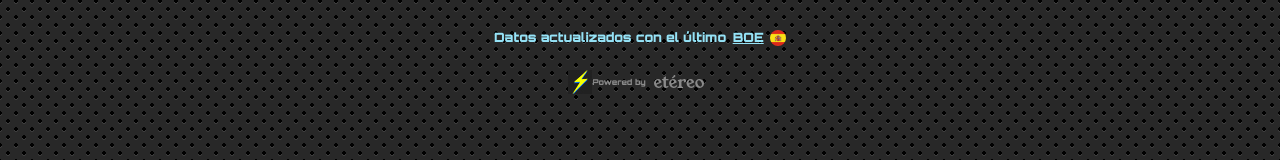
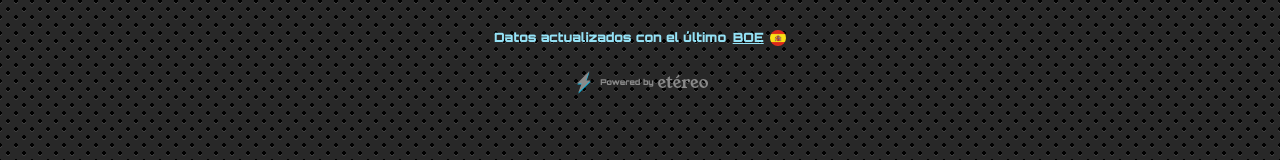
Before and after one commit to dieguezz/covid-countdown-spain, a React (Create React App) app: page / in a window 1280 px wide. Shown: the part 559-719 px from the top of the page. Built offline with nearby package versions, Linux system fonts and the light colour scheme.

Commit message:
:art: footer improvements

```diff
--- a/src/App.js
+++ b/src/App.js
@@ -5,7 +5,7 @@ import React, {
   useMemo,
   useRef,
 } from "react";
-import ray from "./ray.jpg";
+import ray from "./ray2.svg";
 import "./index.css";
 import { gsap } from "gsap";
 
--- a/src/index.css
+++ b/src/index.css
@@ -278,8 +278,9 @@ a {
   background-image: url("./spain.jpg");
 }
 
-svg {
+img {
   padding: 0 4px;
+  width: 24px;
 }
 
 .small .item {
```
Also changed, not shown: src/ray.svg (added), src/ray2.svg (added).
